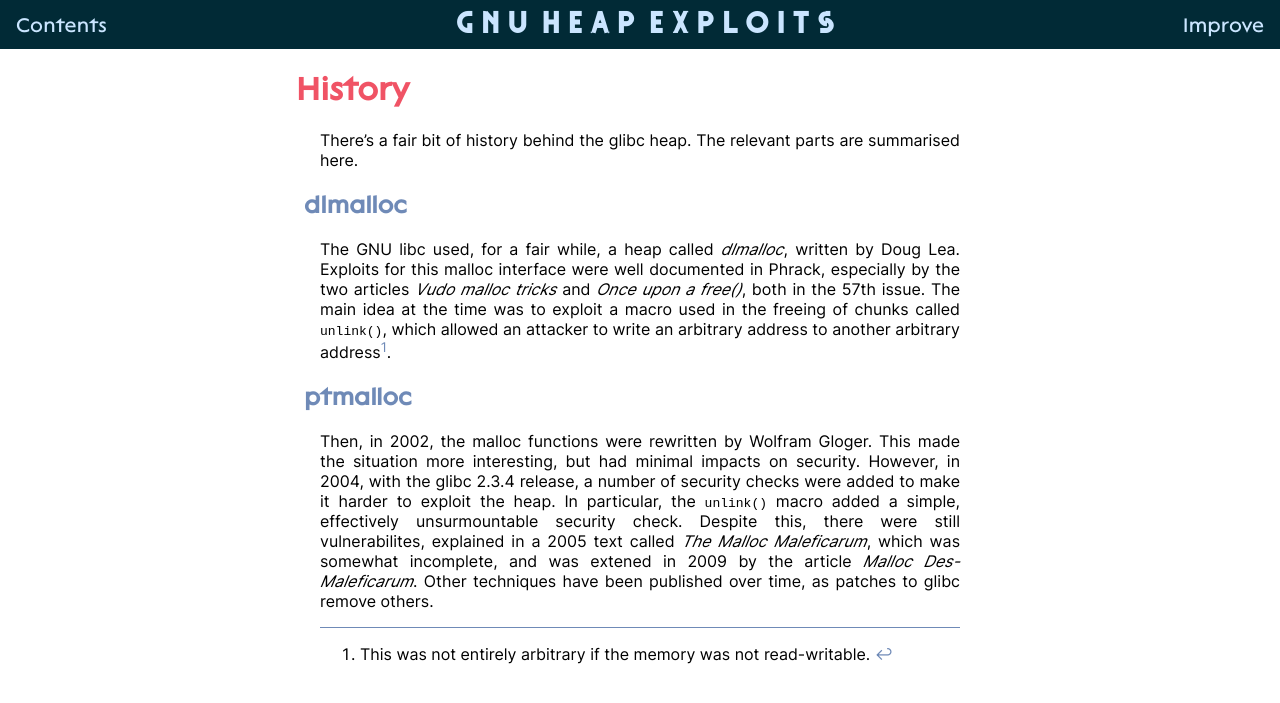
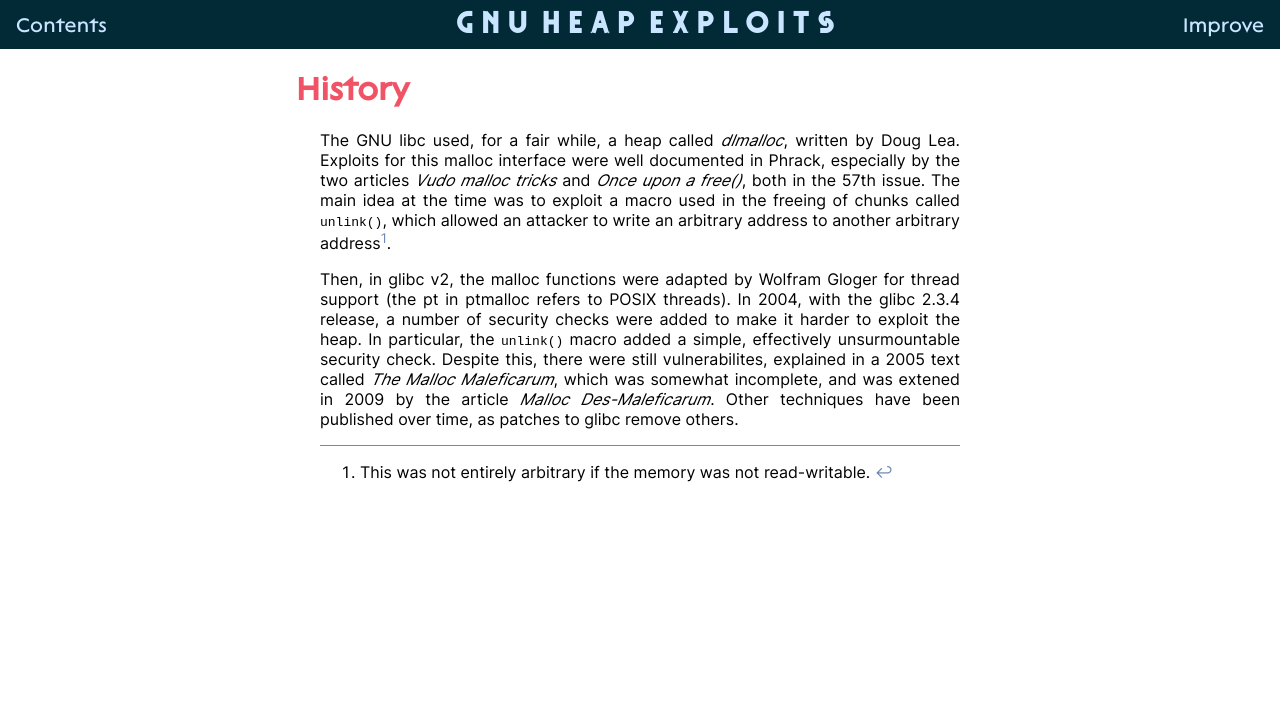
Before and after one commit to bstank/bstank.github.io, a Jekyll site: the page built from history.md, in a window 1280 px wide. Shown: the top 703 px of the page. Built offline with Jekyll 4.4.1, drawn with Linux system fonts in a browser that asks for light colours; our own code applies the rules of GitHub Pages for plain Markdown files.

Commit message:
Fixed historical inaccuracy

```diff
--- a/history.md
+++ b/history.md
@@ -1,9 +1,4 @@
 # History
-
-There's a fair bit of history behind the glibc heap. The relevant parts are
-summarised here.
-
-## dlmalloc
 
 The GNU libc used, for a fair while, a heap called *dlmalloc*, written by Doug
 Lea. Exploits for this malloc interface were well documented in Phrack,
@@ -15,14 +10,12 @@ arbitrary address to another arbitrary address[^1].
 [^1]:
     This was not entirely arbitrary if the memory was not read-writable.
 
-## ptmalloc
-
-Then, in 2002, the malloc functions were rewritten by Wolfram Gloger. This made
-the situation more interesting, but had minimal impacts on security. However, in
-2004, with the glibc 2.3.4 release, a number of security checks were added to
-make it harder to exploit the heap. In particular, the `unlink()` macro added a
-simple, effectively unsurmountable security check.  Despite this, there were
-still vulnerabilites, explained in a 2005 text called *The Malloc Maleficarum*,
-which was somewhat incomplete, and was extened in 2009 by the article *Malloc
+Then, in glibc v2, the malloc functions were adapted by Wolfram Gloger for
+thread support (the pt in ptmalloc refers to POSIX threads). In 2004,
+with the glibc 2.3.4 release, a number of security checks were added to make it
+harder to exploit the heap. In particular, the `unlink()` macro added a simple,
+effectively unsurmountable security check.  Despite this, there were still
+vulnerabilites, explained in a 2005 text called *The Malloc Maleficarum*, which
+was somewhat incomplete, and was extened in 2009 by the article *Malloc
 Des-Maleficarum*. Other techniques have been published over time, as patches to
 glibc remove others.
```
Also changed, not shown: contents.md (+1 -1 lines).
